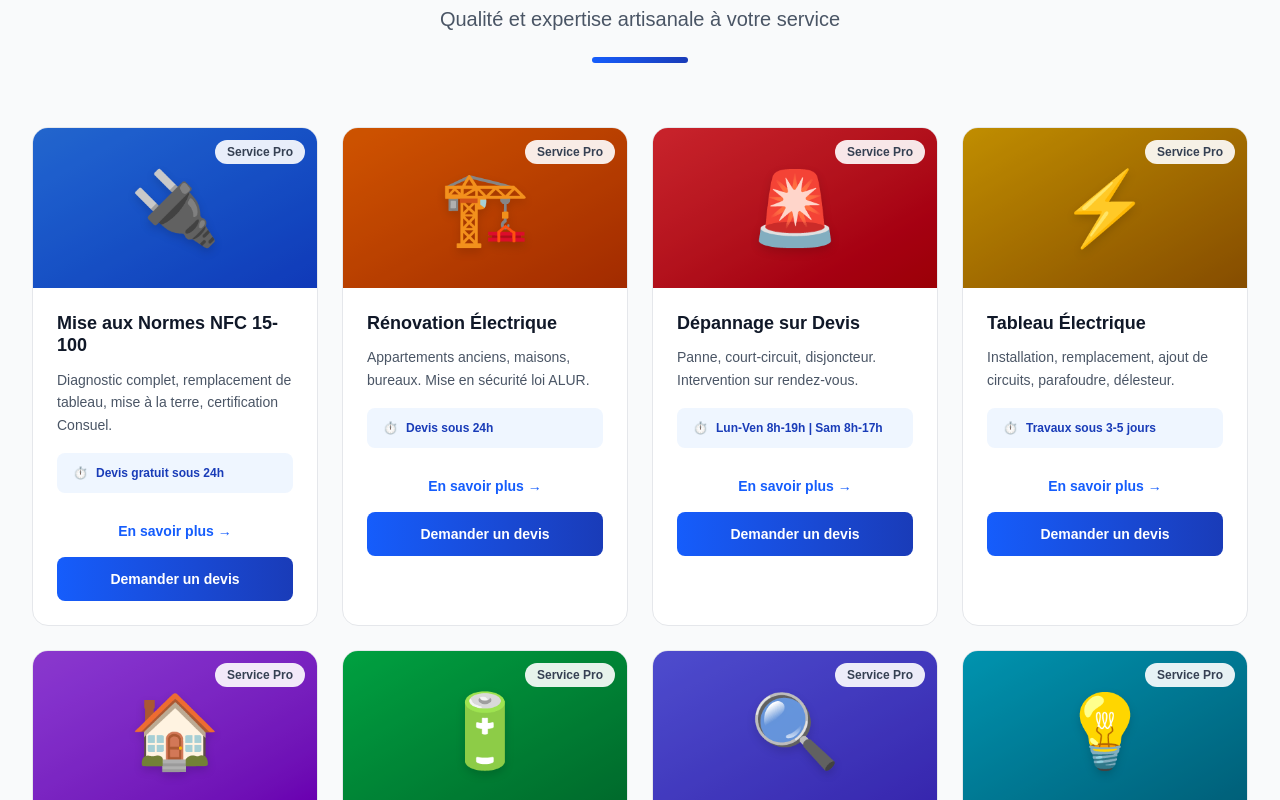
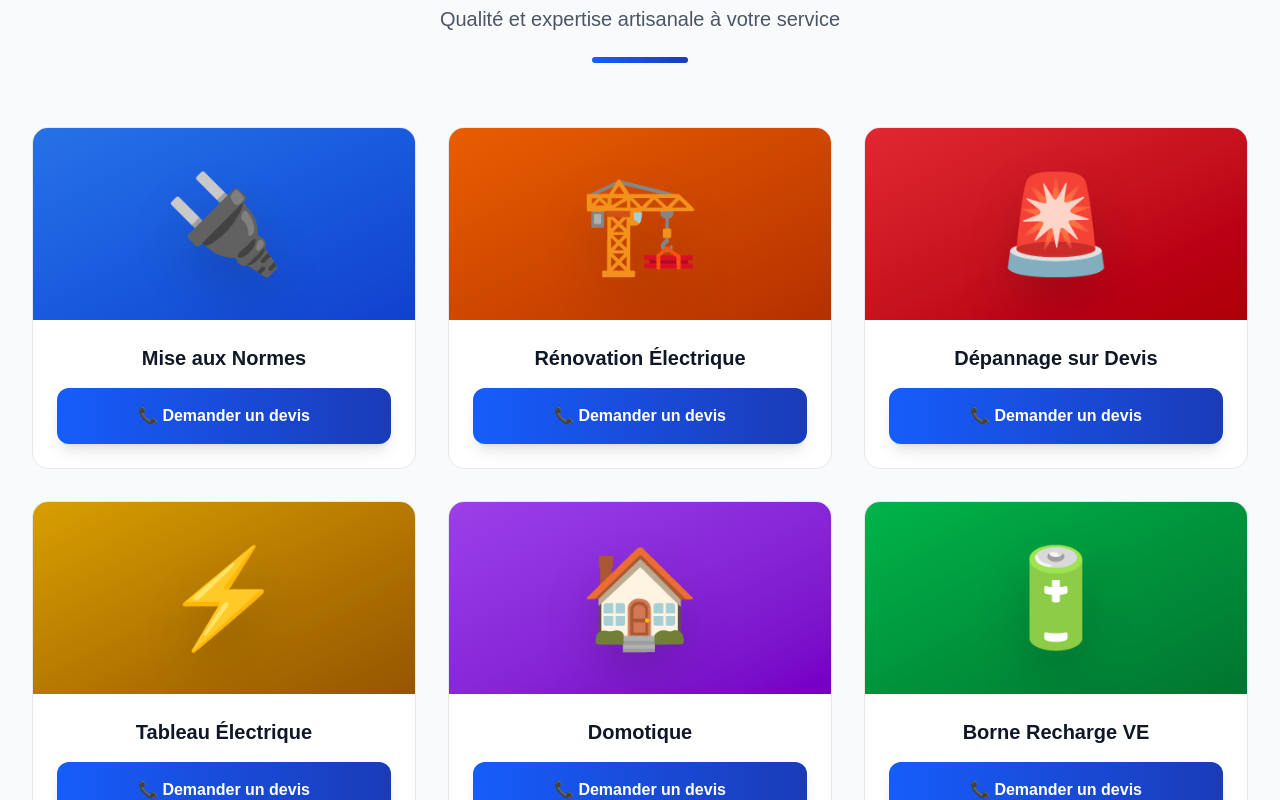
Before and after one commit to alvisebalistreri-web/artisan-folliot-preview, a Next.js app: page / in a window 1280 px wide. Shown: the part 2400-3200 px from the top of the page. Built offline with nearby package versions, Linux system fonts and the light colour scheme.

Commit message:
Simplified: 6 service cards - no descriptions, clean design

```diff
--- a/app/page.tsx
+++ b/app/page.tsx
@@ -236,114 +236,66 @@ export default function Home() {
             <div className="w-24 h-1.5 bg-gradient-to-r from-blue-600 to-blue-800 mx-auto rounded-full mt-6"></div>
           </div>
 
-          <div className="grid md:grid-cols-2 lg:grid-cols-4 gap-6">
+          <div className="grid md:grid-cols-2 lg:grid-cols-3 gap-8">
             {[
               {
                 icon: '🔌',
                 color: 'from-blue-500 to-blue-700',
-                title: 'Mise aux Normes NFC 15-100',
-                desc: 'Diagnostic complet, remplacement de tableau, mise à la terre, certification Consuel.',
-                delay: 'Devis gratuit sous 24h',
+                title: 'Mise aux Normes',
                 link: '/mise-aux-normes-electriques-ile-de-france/'
               },
               {
                 icon: '🏗️',
                 color: 'from-orange-500 to-orange-700',
                 title: 'Rénovation Électrique',
-                desc: 'Appartements anciens, maisons, bureaux. Mise en sécurité loi ALUR.',
-                delay: 'Devis sous 24h',
                 link: '/renovation-electrique-complete-ile-de-france/'
               },
               {
                 icon: '🚨',
                 color: 'from-red-500 to-red-700',
                 title: 'Dépannage sur Devis',
-                desc: 'Panne, court-circuit, disjoncteur. Intervention sur rendez-vous.',
-                delay: 'Lun-Ven 8h-19h | Sam 8h-17h',
                 link: '/depannage-electrique-ile-de-france/'
               },
               {
                 icon: '⚡',
                 color: 'from-yellow-500 to-yellow-700',
                 title: 'Tableau Électrique',
-                desc: 'Installation, remplacement, ajout de circuits, parafoudre, délesteur.',
-                delay: 'Travaux sous 3-5 jours',
                 link: '/tableau-electrique-protection-ile-de-france/'
               },
               {
                 icon: '🏠',
                 color: 'from-purple-500 to-purple-700',
-                title: 'Domotique & Connecté',
-                desc: 'Éclairage, thermostats, volets, alarmes. Contrôle via smartphone.',
-                delay: 'Devis sous 48h',
+                title: 'Domotique',
                 link: '/domotique-maison-connectee-ile-de-france/'
               },
               {
                 icon: '🔋',
                 color: 'from-green-500 to-green-700',
                 title: 'Borne Recharge VE',
-                desc: 'Wallbox 7-22kW, aide ADVENIR, qualification IRVE.',
-                delay: 'Installation sous 3-5 jours',
                 link: '/borne-recharge-vehicule-electrique-ile-de-france/'
-              },
-              {
-                icon: '🔍',
-                color: 'from-indigo-500 to-indigo-700',
-                title: 'Diagnostic Électrique',
-                desc: 'Obligatoire vente/location +15 ans. Contrôle complet de votre installation.',
-                delay: 'Rapport sous 48h',
-                link: '/diagnostic-electrique-ile-de-france/'
-              },
-              {
-                icon: '💡',
-                color: 'from-cyan-500 to-cyan-700',
-                title: 'Éclairage Intérieur',
-                desc: 'Spots LED, appliques, lustres. Optimisation énergétique et design.',
-                delay: 'Devis gratuit sous 24h',
-                link: '/eclairage-interieur-ile-de-france/'
               }
             ].map((service, index) => (
               <div key={index} className="bg-white rounded-2xl overflow-hidden border border-gray-200 hover:shadow-2xl transition-all duration-300 group">
-                {/* Photo Header with Gradient Overlay */}
-                <div className={`relative h-40 bg-gradient-to-br ${service.color} overflow-hidden`}>
-                  <div className="absolute inset-0 bg-black/20"></div>
+                {/* Header with Gradient */}
+                <div className={`relative h-48 bg-gradient-to-br ${service.color} overflow-hidden`}>
+                  <div className="absolute inset-0 bg-black/10"></div>
                   <div className="absolute inset-0 flex items-center justify-center">
-                    <div className="text-7xl transform group-hover:scale-110 transition duration-300 filter drop-shadow-lg">
+                    <div className="text-8xl transform group-hover:scale-110 transition duration-300 filter drop-shadow-2xl">
                       {service.icon}
                     </div>
-                  </div>
-                  {/* Corner Badge */}
-                  <div className="absolute top-3 right-3 bg-white/90 backdrop-blur-sm px-3 py-1 rounded-full">
-                    <div className="text-xs font-bold text-gray-700">Service Pro</div>
                   </div>
                 </div>
 
                 {/* Content */}
                 <div className="p-6">
-                  <h3 className="text-lg font-bold text-gray-900 mb-3 group-hover:text-blue-600 transition leading-tight">
+                  <h3 className="text-xl font-bold text-gray-900 mb-4 group-hover:text-blue-600 transition text-center">
                     {service.title}
                   </h3>
-                  <p className="text-gray-600 mb-4 text-sm leading-relaxed">
-                    {service.desc}
-                  </p>
 
-                  {/* Delay Badge */}
-                  <div className="bg-blue-50 rounded-lg px-4 py-3 mb-5">
-                    <div className="flex items-center text-xs text-blue-800">
-                      <span className="mr-2">⏱️</span>
-                      <span className="font-semibold">{service.delay}</span>
-                    </div>
-                  </div>
-
-                  {/* Buttons */}
-                  <div className="flex flex-col gap-2">
-                    <a href={service.link} className="text-center text-blue-600 font-semibold hover:text-blue-800 transition text-sm py-2">
-                      En savoir plus →
-                    </a>
-                    <a href="#contact" className="bg-gradient-to-r from-blue-600 to-blue-800 text-white text-center py-3 rounded-lg font-semibold hover:from-blue-700 hover:to-blue-900 transition text-sm">
-                      Demander un devis
-                    </a>
-                  </div>
+                  {/* Single CTA Button */}
+                  <a href="#contact" className="block w-full bg-gradient-to-r from-blue-600 to-blue-800 text-white text-center py-4 rounded-xl font-bold hover:from-blue-700 hover:to-blue-900 transition shadow-lg">
+                    📞 Demander un devis
+                  </a>
                 </div>
               </div>
             ))}
```
